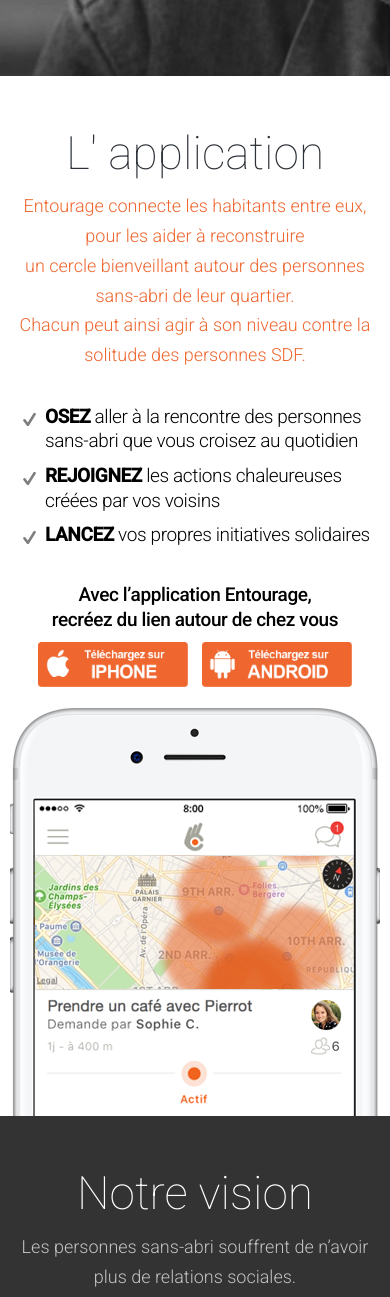
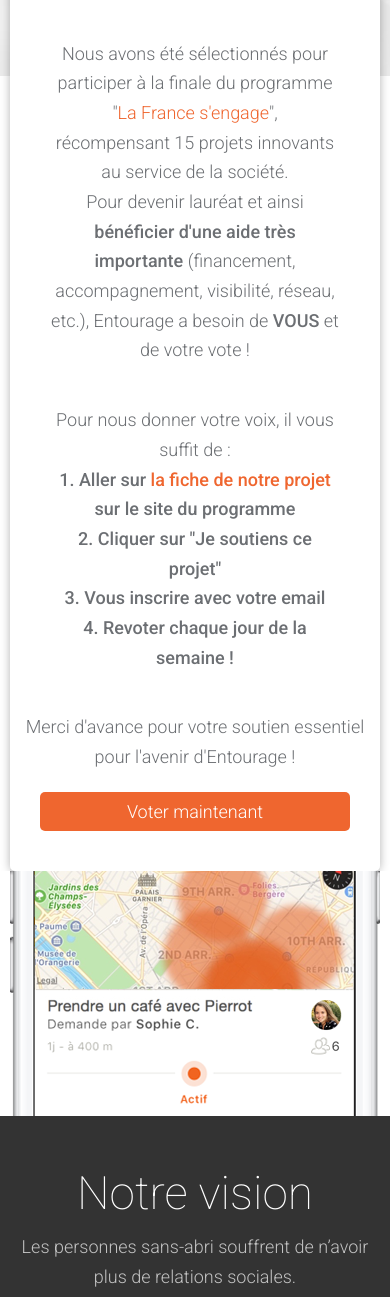
Before and after one commit to ReseauEntourage/ReseauEntourage.github.io, a PHP site: page / in a window 390 px wide; the page is wider, and only the part inside the window is pictured. Shown: the part 515-1812 px from the top of that part. Run offline with PHP 8.4, Linux system fonts and the light colour scheme; some web fonts are replaced.

Commit message:
LFSE popup

```diff
--- a/assets/css/application-entourage.css
+++ b/assets/css/application-entourage.css
@@ -38,7 +38,83 @@
   border-color: #F38652;
 }
 
+body.with-overlay {
+  overflow: hidden;
+}
 
+body.with-overlay #overlay {
+  display: table;
+}
+
+#overlay {
+  position: absolute;
+  top: 0;
+  right: 0;
+  bottom: 0;
+  left: 0;
+  z-index: 9999;
+  background: rgba(255,255,255,0.9);
+  overflow: hidden;
+  width: 100%;
+  height: 100%;
+  display: none;
+}
+
+#overlay .container {
+  display: table-cell;
+  height: 100%;
+  vertical-align: middle;
+}
+
+#overlay .content {
+  position: relative;
+  max-height: 90%;
+  width: 900px;
+  margin: auto;
+  background: #fff;
+  border-radius: 5px;
+  box-shadow: 0 0 10px rgba(0,0,0,0.3);
+  text-align: center;
+  overflow: auto;
+}
+
+#overlay .close-overlay {
+  position: absolute;
+  top: 6px;
+  right: 11px;
+  font-size: 13px;
+  cursor: pointer;
+}
+
+#overlay h1 {
+  margin: 20px 0;
+  font-weight: bold;
+}
+
+#overlay h2 {
+  margin: 0;
+}
+
+#overlay .need-you-bg {
+  height: 360px;
+  background: url(../img/needU.jpg) no-repeat;
+  background-position: center center;
+  background-size: cover;
+}
+
+#overlay p {
+  margin: 20px;
+}
+
+#vote-btn {
+  background-color: #EF662F;
+  color: #fff;
+  padding: 5px 10px;
+  border-radius: 5px;
+  display: block;
+  width: 310px;
+  margin: 20px auto 40px;
+}
 
 /* nav scroll */
 #navbar {
@@ -465,6 +541,18 @@
   .newsletter  {
     width: 100%;
   }
+
+  #overlay .content {
+    width: 100%;
+  }
+
+  #overlay h1 {
+    margin: 30px 0;
+  }
+
+  #overlay p {
+      margin: 40px;
+  }
 }
 
 @media (min-width: 992px) {
--- a/assets/js/application.js
+++ b/assets/js/application.js
@@ -82,8 +82,19 @@
       })
 
       setTimeout(function () {
-        $('body').scrollspy('refresh')
+        $('body').scrollspy('refresh');
+
       }, 1000)
     }
   }
+
+  $('body').addClass('with-overlay');
+  $('.close-overlay').on('click', function(){
+    $('#overlay').fadeOut();
+    $('body').removeClass('with-overlay');
+  });
+
+  setTimeout(function () {
+    $('body').scrollTop(0);
+  }, 3000);
 })
--- a/index.html
+++ b/index.html
@@ -25,6 +25,27 @@
 
 
   <body>
+    <div id="overlay">
+      <div class="container">
+        <div class="content">
+          <a class="close-overlay">x Fermer</a>
+          <h1>Entourage a besoin de vous !</h1>
+          <div class="need-you-bg"></div>
+          <p>Nous avons été sélectionnés pour participer à la finale du programme "<a href="http://lafrancesengage.fr/" target="_blank">La France s'engage</a>",<br> récompensant 15 projets innovants au service de la société.
+            <br>Pour devenir lauréat et ainsi <b>bénéficier d'une aide très importante</b> (financement, accompagnement, visibilité, réseau, etc.), Entourage a besoin de <b>VOUS</b> et de votre vote ! </p>
+          <p>Pour nous donner votre voix, il vous suffit de :<br><b>
+            1. Aller sur <a href="http://lafrancesengage.fr/home/" target="_blank">la fiche de notre projet</a> sur le site du programme<br>
+            2. Cliquer sur "Je soutiens ce projet"<br>
+            3. Vous inscrire avec votre email<br>
+            4. Revoter chaque jour de la semaine !</b>
+          </p>
+          Merci d'avance pour votre soutien essentiel pour l'avenir d'Entourage !
+
+          <a id="vote-btn" href="http://lafrancesengage.fr/home/" target="_blank">Voter maintenant</a>
+
+        </div>
+      </div>
+    </div>
   <!-- mobile nav -->
   <div class="stage-shelf stage-shelf-right hidden" id="sidebar">
     <ul class="nav nav-bordered nav-stacked" id="nav1">
```
